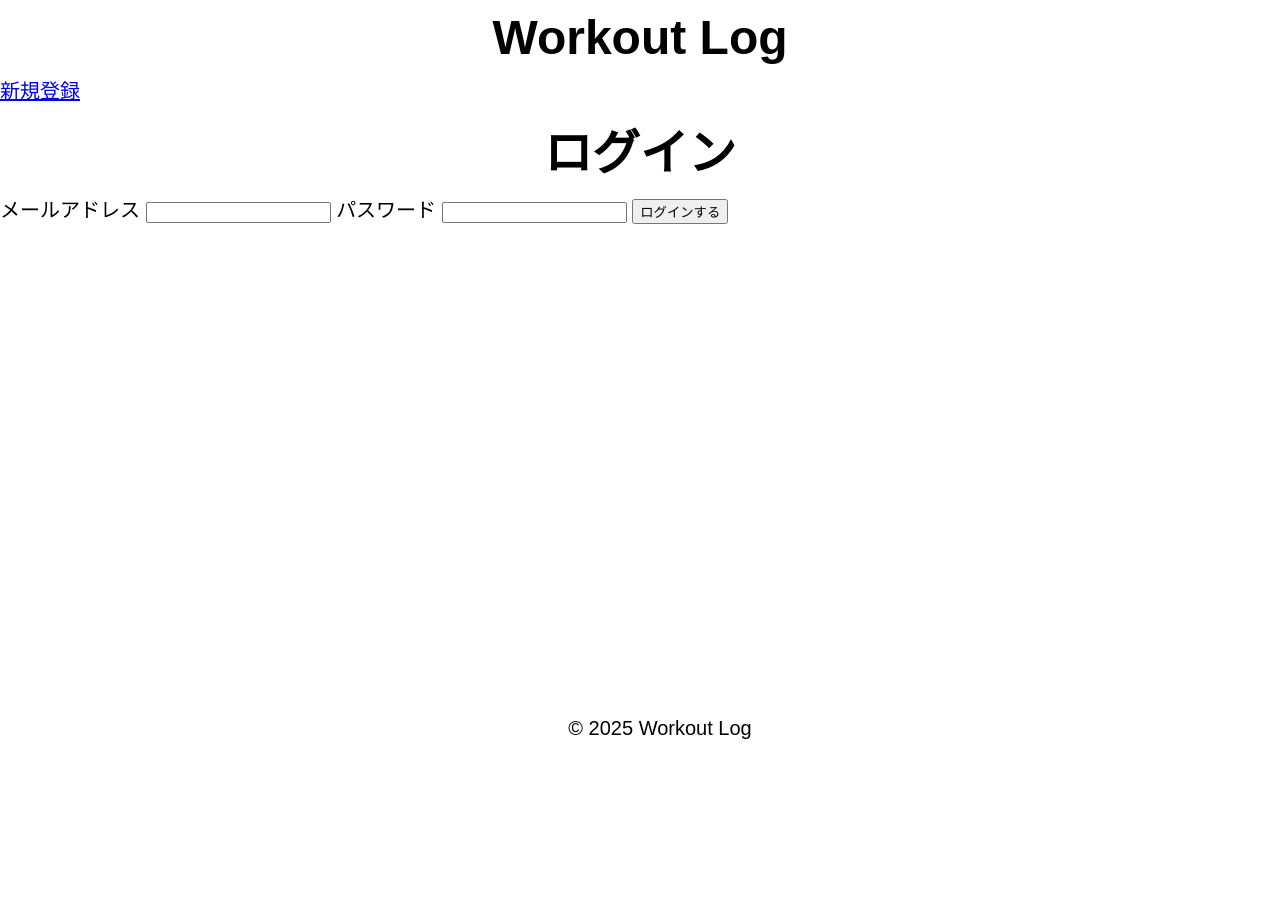
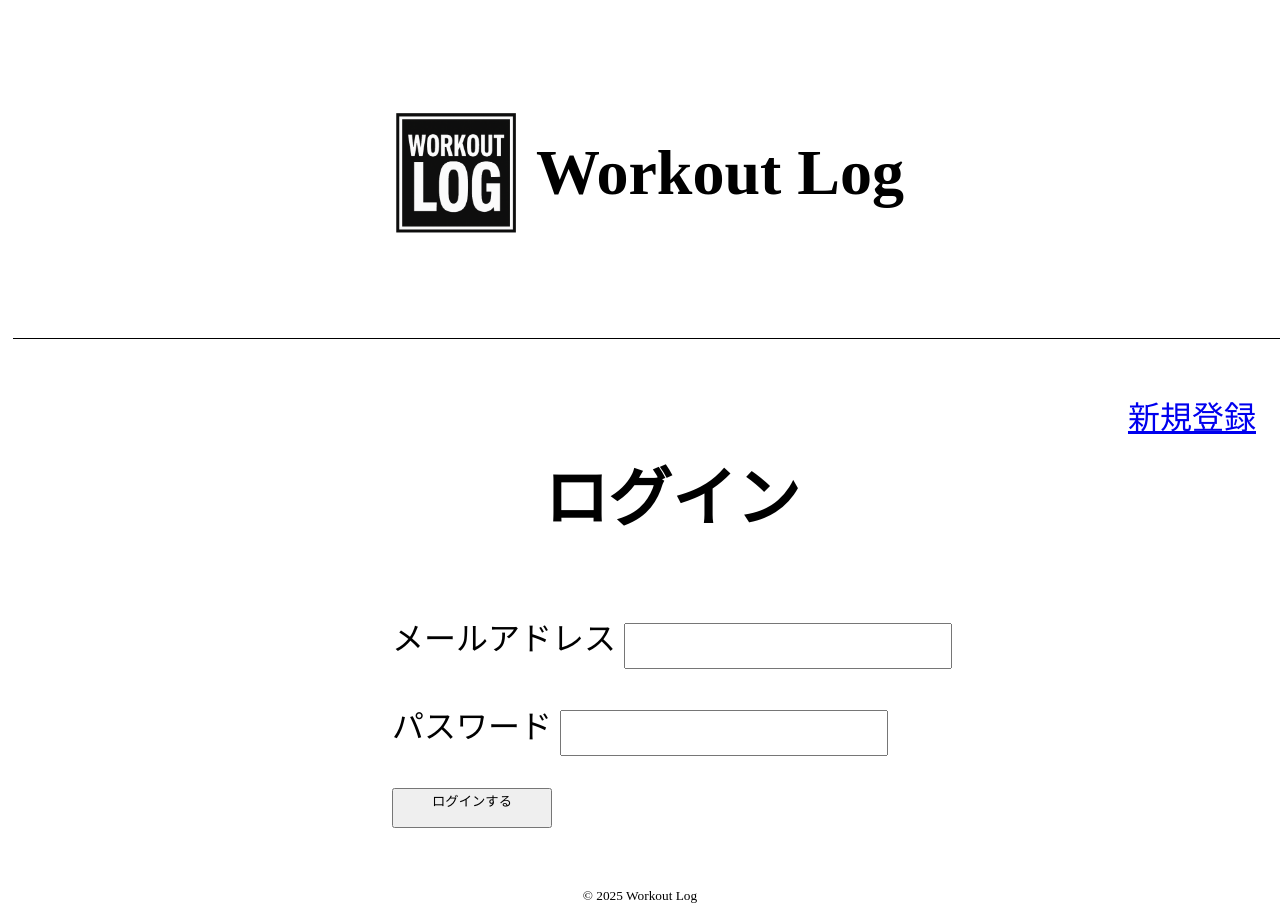
Before and after one commit to matsuzoe-taiki/workout-Node-app, a website: page frontend/public/signin.html in a window 1280 px wide. Shown: the top 904 px of the page. Before the commit the page ends 800 px from the top, so only its background shows below. Drawn offline with Linux system fonts and the light colour scheme.

Commit message:
サインインページのCSSを整えました

```diff
--- /dev/null
+++ b/frontend/public/css/signin.css
@@ -0,0 +1,58 @@
+/* 新規登録画面のCSS */
+html, body {
+    font-size: 16px;
+    height: 100%;
+}
+#signin-top-box {
+    display: flex;
+    justify-content: center;
+    align-items: center;
+    margin: 5px;
+    padding: 5px;
+    width: 100%;
+    height: 40vh;
+    gap: 20px;
+    border-bottom: 1px solid black;
+}
+#signin-top-box img{
+    width: 120px;
+    height: 120px;
+}
+#signin-top-box h1{
+    font-size: 4rem;
+}
+#main{
+    display: flex;
+    justify-content: center;
+    align-items: center;
+    flex-direction: column;
+    padding: 2rem;
+    width: 100%;
+    height: 60vh;
+    font-size: 2rem;
+    position: relative;
+    gap: 2rem;
+}
+#main a{
+    position: absolute;
+    top: 3rem;
+    right: 5rem;
+}
+#main h1{
+    font-size: 4rem;
+}
+#main input{
+    width: 20rem;
+    height: 5vh;
+}
+#main button{
+    display: flex;
+    justify-content: center;
+    width: 10rem;
+    height: 5vh;
+}
+footer{
+    display: flex;
+    justify-content: center;
+    align-items: center;
+}
--- a/frontend/public/css/style.css
+++ b/frontend/public/css/style.css
@@ -4,6 +4,7 @@ html {
 }
 body {
     margin: 0;
+    padding: 5px;
     font-family: sans-serif;
     overflow-x: hidden;
 }
--- a/frontend/public/signin.html
+++ b/frontend/public/signin.html
@@ -3,18 +3,19 @@
   <head>
     <meta charset="utf-8">
     <title>Workout Log</title>
-    <link rel="stylesheet" href="/css/style.css">
+    <link rel="stylesheet" href="/css/signin.css">
   </head>
 
   <body>
     <header>
-      <h1>Workout Log</h1>
-      <nav>
-        <a href="/signup">新規登録</a>
-      </nav>
+      <div id="signin-top-box">
+        <img class="app-logo" src="/static/logo.png" alt="ロゴ">
+        <h1>Workout Log</h1>
+      </div>
     </header>
 
-    <main>
+    <div id="main">
+      <a href="/signup">新規登録</a>
       <h1>ログイン</h1>
       <form id="signinForm">
         <label for="emailInput">メールアドレス</label>
@@ -27,7 +28,7 @@
 
         <button>ログインする</button>
       </form>
-    </main>
+    </div>
 
     <footer>
       <small>© 2025 Workout Log</small>
```
